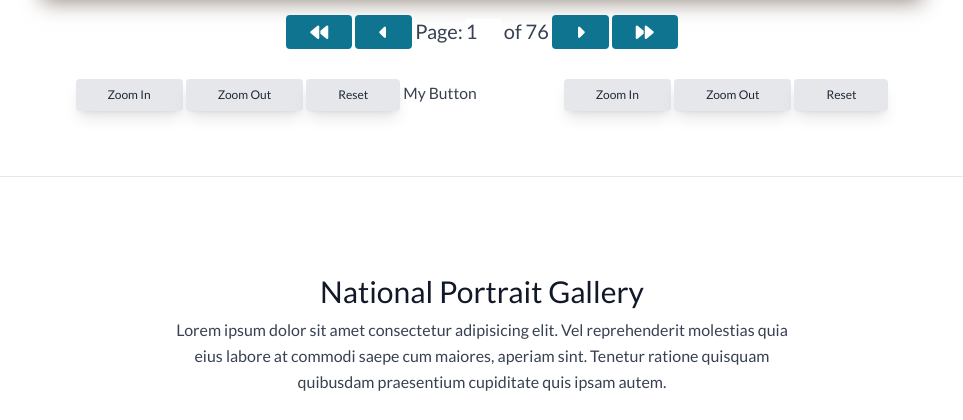
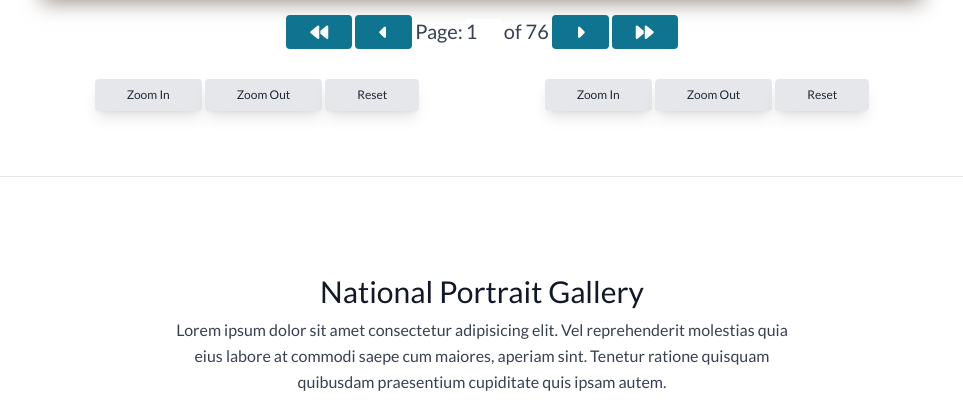
Before and after one commit to cod500/bache-edan, a PHP site: page /bache.php in a window 1280 px wide. Shown: the part 1217-1637 px from the top of the page, without its empty margins (158-1121 px from the left). Run offline with PHP 8.4, Linux system fonts and the light colour scheme; some libraries are stand-ins or nearby versions.

Commit message:
Removed button
Removed button from main page

```diff
--- a/bache.php
+++ b/bache.php
@@ -122,8 +122,6 @@
 				<button
 					class="rounded px-4 py-2 text-xs text-gray-800 bg-gray-200  rounded my-2 md:my-6 py-2 px-8 shadow-lg"
 					id="reset-even">Reset</button>
-          <button class="myButton">My Button</button>
-
 			</div>
 
 			<div>
```
